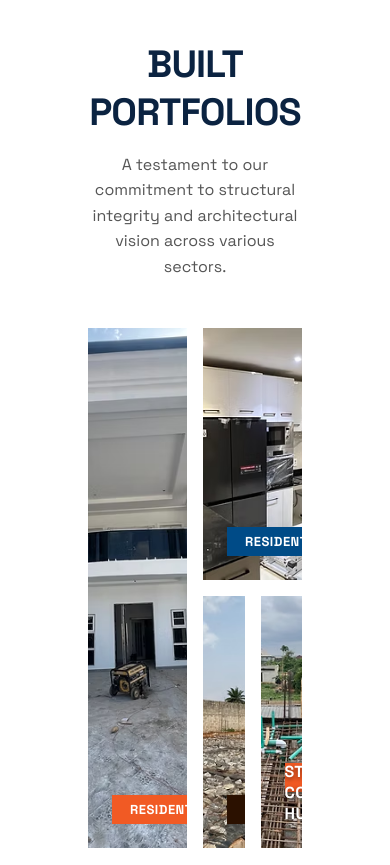
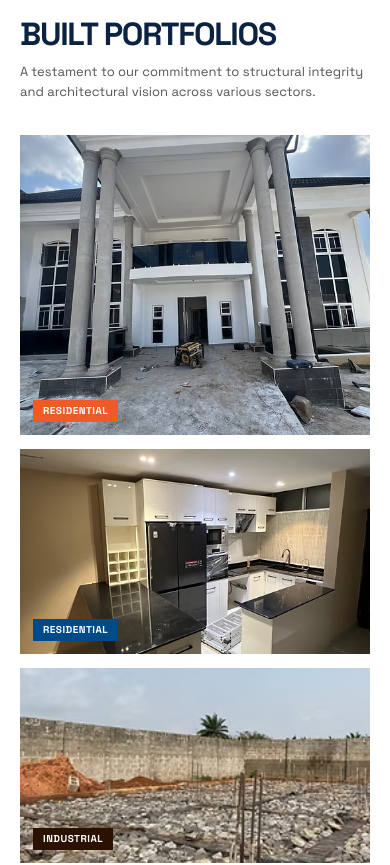
Before and after one commit to Adesorotosin/habtech-construction, a React (Vite) app: page / in a window 390 px wide. Shown: the part 10840-11705 px from the top of the page. Built offline with nearby package versions, Linux system fonts and the light colour scheme; the HTML template or start-up script is replaced by a standard one.

Commit message:
Fix Built Portfolio mobile layout

```diff
--- a/src/components/Portfolio.css
+++ b/src/components/Portfolio.css
@@ -21,9 +21,8 @@
 }
 
 .portfolio-container {
-  max-width: 1200px;
+  width: min(1200px, calc(100% - 80px));
   margin: 0 auto;
-  padding: 0 5rem;
   box-sizing: border-box;
 }
 
@@ -188,3 +187,132 @@ a.portfolio-btn:hover {
   color: #ffffff;
   text-decoration: none !important;
 }
+
+/* =========================================
+   MOBILE PORTFOLIO
+========================================= */
+@media (max-width: 800px) {
+  .portfolio-section {
+    padding: 70px 0 80px;
+  }
+
+  .portfolio-container {
+    width: calc(100% - 32px);
+  }
+
+  .portfolio-header {
+    margin-bottom: 32px;
+    text-align: left;
+  }
+
+  .portfolio-title {
+    font-size: clamp(30px, 9vw, 38px);
+    line-height: 1;
+    letter-spacing: -0.04em;
+    margin-bottom: 12px;
+  }
+
+  .portfolio-subtitle {
+    max-width: 100%;
+    font-size: 14px;
+    line-height: 1.6;
+  }
+
+  .portfolio-grid {
+    grid-template-columns: 1fr;
+    gap: 14px;
+    margin-bottom: 34px;
+  }
+
+  .portfolio-right-col {
+    gap: 14px;
+  }
+
+  .portfolio-bottom-row {
+    grid-template-columns: 1fr;
+    gap: 14px;
+  }
+
+  .card-tall {
+    height: 340px;
+  }
+
+  .card-wide {
+    height: 240px;
+  }
+
+  .card-small {
+    height: 220px;
+  }
+
+  .portfolio-tag {
+    bottom: 16px !important;
+    left: 16px !important;
+    padding: 7px 12px !important;
+    font-size: 11px !important;
+  }
+
+  .card-small .tag-orange {
+    bottom: 48px !important;
+  }
+
+  .portfolio-text-overlay {
+    bottom: 17px;
+    left: 16px;
+    font-size: 13px;
+  }
+
+  .portfolio-btn {
+    width: 100%;
+    padding: 14px 18px;
+    text-align: center;
+    font-size: 12px;
+  }
+}
+
+@media (max-width: 520px) {
+  .portfolio-section {
+    padding: 58px 0 68px;
+  }
+
+  .portfolio-container {
+    width: calc(100% - 24px);
+  }
+
+  .portfolio-title {
+    font-size: 32px;
+  }
+
+  .portfolio-subtitle {
+    font-size: 13px;
+  }
+
+  .card-tall {
+    height: 300px;
+  }
+
+  .card-wide {
+    height: 205px;
+  }
+
+  .card-small {
+    height: 195px;
+  }
+
+  .portfolio-tag {
+    bottom: 13px !important;
+    left: 13px !important;
+    padding: 6px 10px !important;
+    font-size: 10px !important;
+  }
+
+  .card-small .tag-orange {
+    bottom: 42px !important;
+  }
+
+  .portfolio-text-overlay {
+    bottom: 14px;
+    left: 13px;
+    font-size: 11px;
+  }
+}
```
